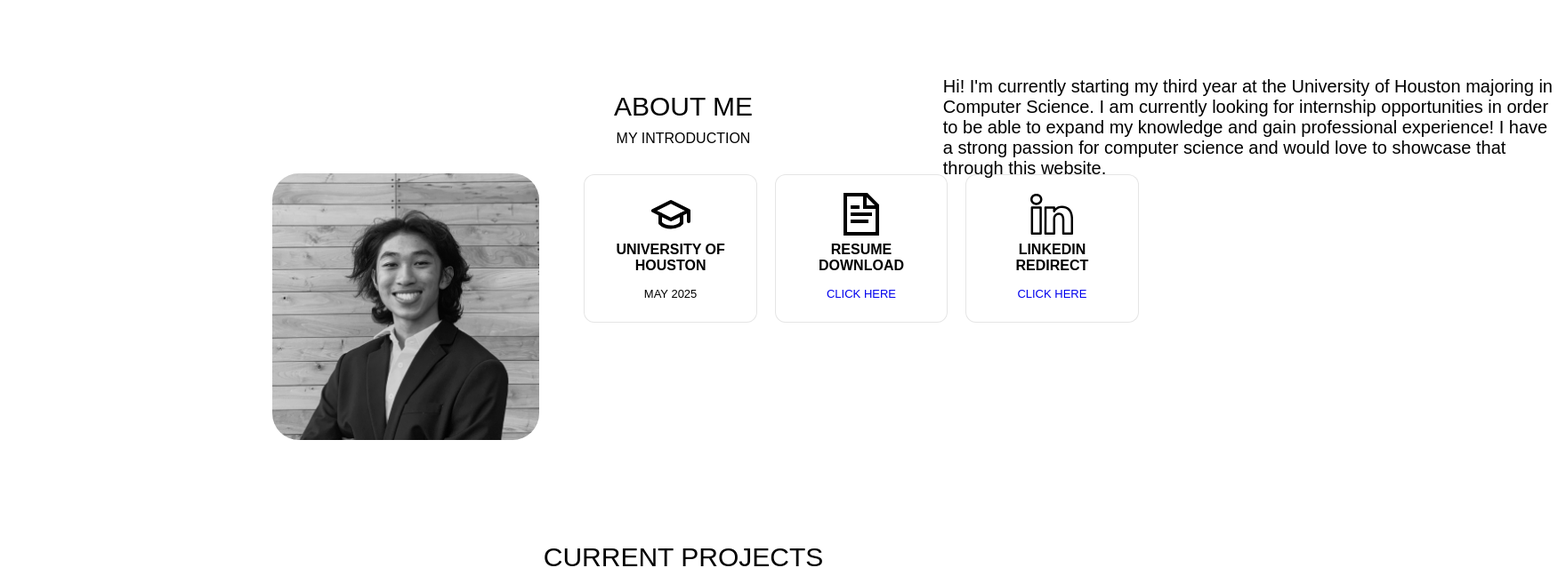
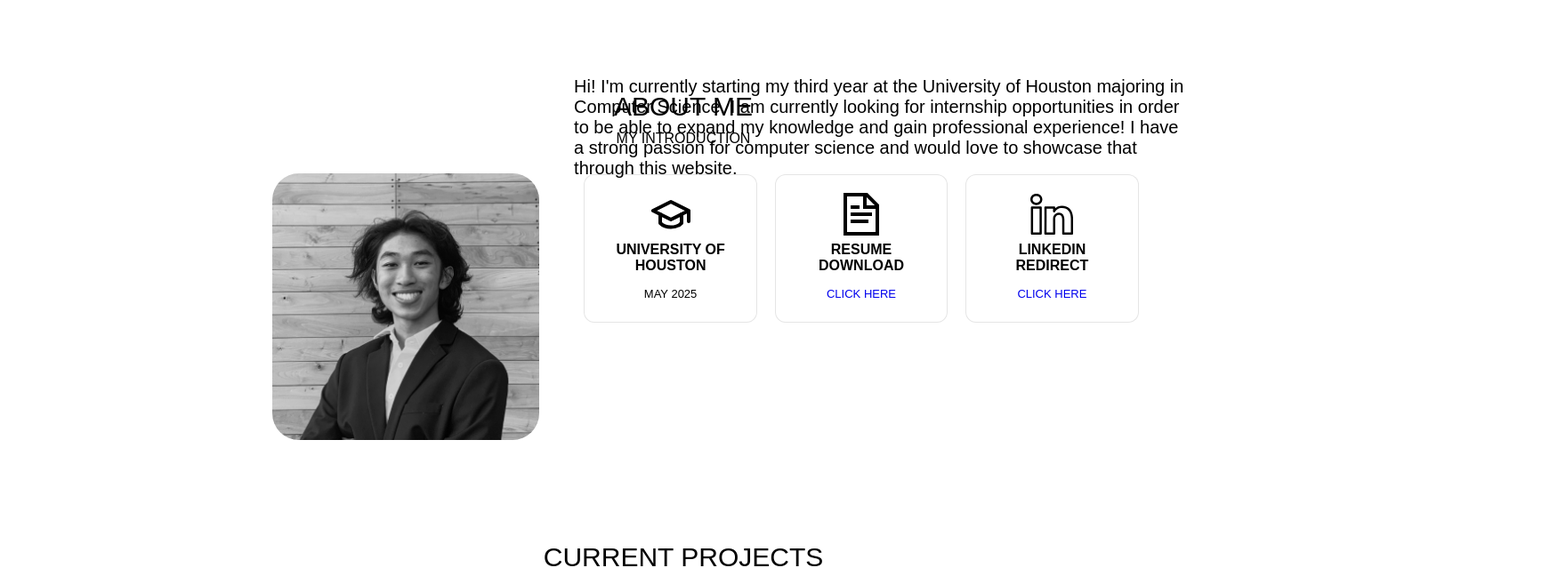
Before and after one commit to wilsonhuangcs/wilson, a React (Create React App) app: page / in a window 1536 px wide. Shown: the part 1134-1773 px from the top of the page at 89% size, 1751 px wide, since content can reach past the window. Built offline with nearby package versions, Linux system fonts and the light colour scheme.

Commit message:
Deployed website

```diff
--- a/src/App.css
+++ b/src/App.css
@@ -161,7 +161,7 @@
 }
 
 @media (min-width: 1500px) {
-  .aboutme .description {
+  .aboutme {
     position: relative;
     left: 60%;
   }
```
